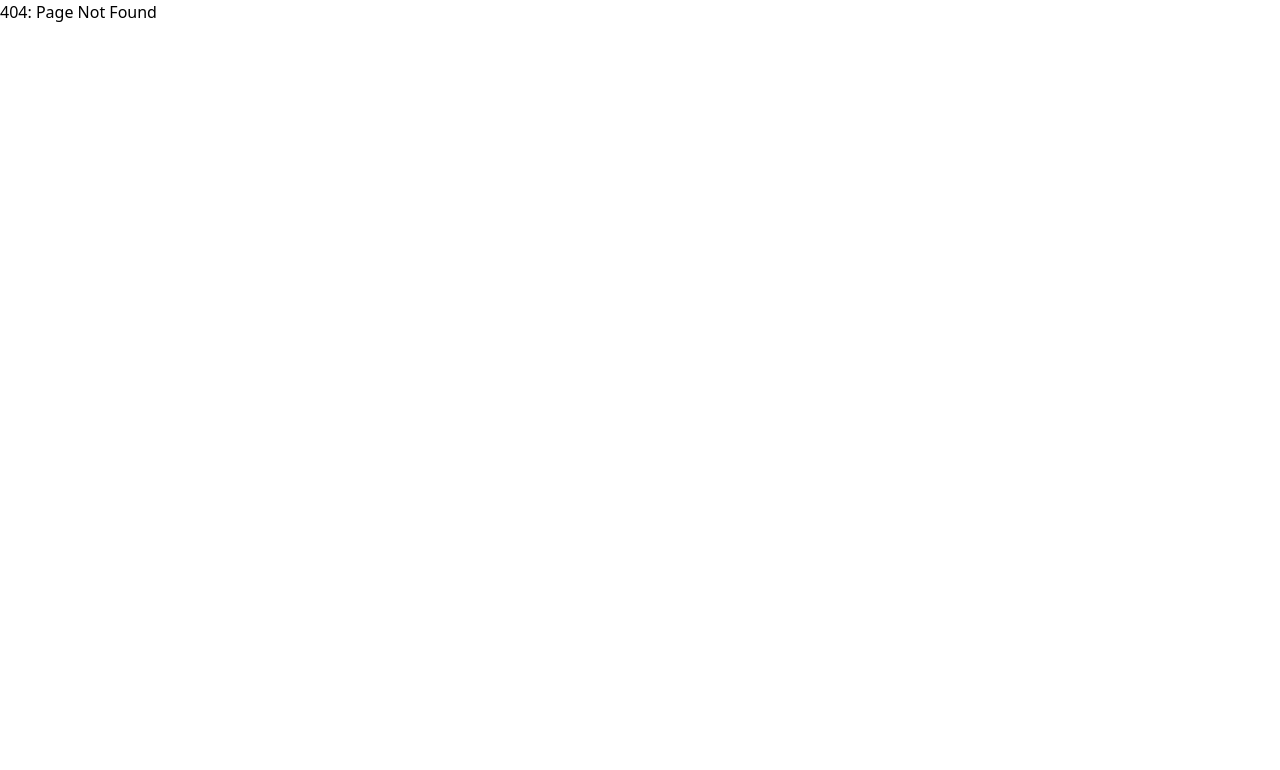
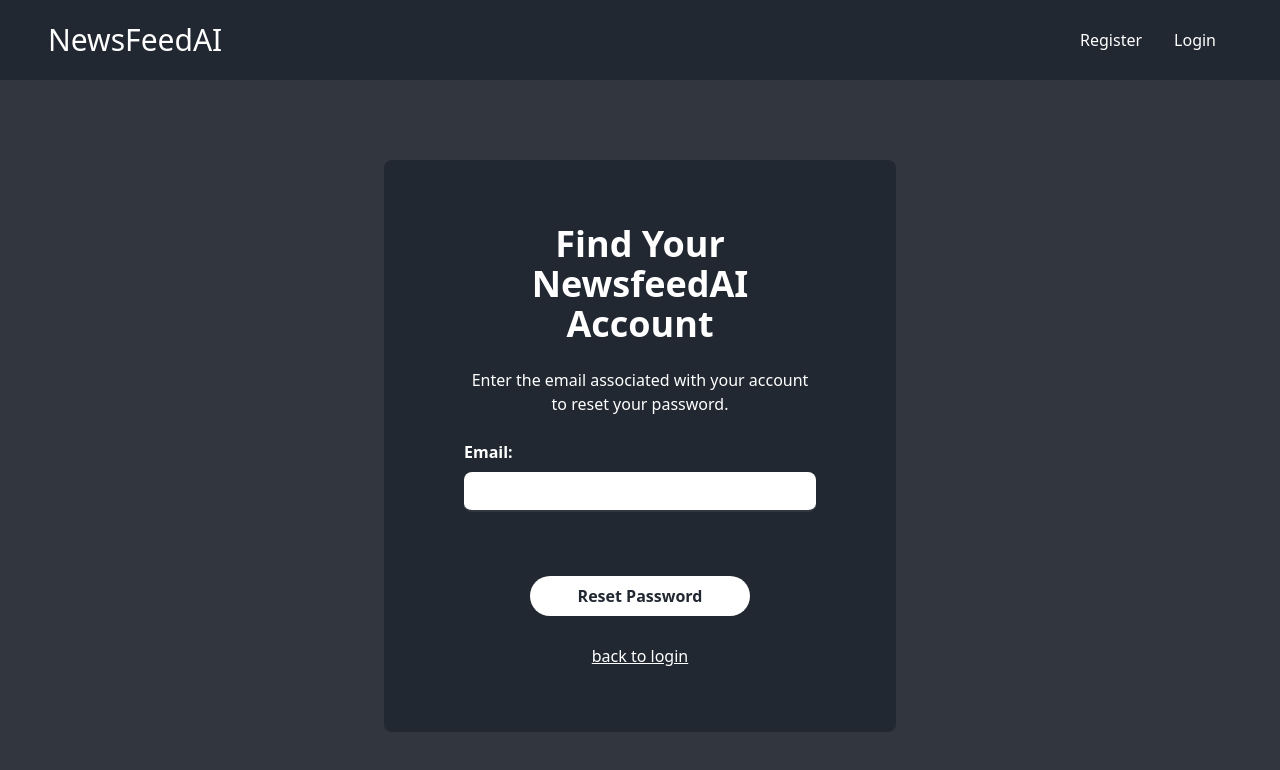
Before and after one commit to osmancanbozali/newsfeedai, a React (Vite) app in the folder frontend/: page /forgot-password in a window 1280 px wide. Before the commit this address had no page. Shown: the top 770 px of the page. Built offline with nearby package versions, Linux system fonts and the light colour scheme; no server answers.

Commit message:
add reset password feature

```diff
--- a/frontend/src/App.jsx
+++ b/frontend/src/App.jsx
@@ -3,6 +3,8 @@
 import LoginPage from "./pages/LoginPage";
 import RegisterPage from "./pages/RegisterPage";
 import VerifyEmailPage from "./pages/VerifyEmailPage";
+import ForgotPasswordPage from "./pages/ForgotPasswordPage";
+import ResetPasswordPage from "./pages/ResetPasswordPage";
 import SettingsPage from "./pages/SettingsPage";
 import FeedPage from "./pages/FeedPage";
 import ProtectedRoute from "./components/ProtectedRoute";
@@ -17,6 +19,8 @@
         <Route path="/feed" element={<ProtectedRoute><FeedPage /></ProtectedRoute>} />
         <Route path="/settings" element={<ProtectedRoute><SettingsPage /></ProtectedRoute>} />
         <Route path="/verify-email" element={<PublicRoute><VerifyEmailPage /></PublicRoute>} />
+        <Route path="/forgot-password" element={<PublicRoute><ForgotPasswordPage /></PublicRoute>} />
+        <Route path="/reset-password" element={<PublicRoute><ResetPasswordPage /></PublicRoute>} />
         <Route path="*" element={<h1>404: Page Not Found</h1>} />
       </Routes>
     </Router>
--- /dev/null
+++ b/frontend/src/pages/ForgotPasswordPage.jsx
@@ -0,0 +1,87 @@
+import { useState } from 'react';
+import { Link } from 'react-router-dom';
+import Header from '../components/Header';
+
+export default function ForgotPasswordPage() {
+    const navList = [
+        { name: "Register", path: "/register" },
+        { name: "Login", path: "/login" },
+    ];
+
+    const [email, setEmail] = useState('');
+    const [errors, setErrors] = useState({});
+    const [success, setSuccess] = useState(false);
+
+    const inputStyle = 'h-10 p-1 rounded-lg border-b-2 mb-4 text-maincolor border-secondarycolor focus:outline-none';
+    const invalidInputStyle = 'h-10 p-1 rounded-lg border-b-2 mb-4 text-maincolor border-red-500 focus:outline-none';
+
+    function validate() {
+        let formErrors = {};
+
+        if (!email) {
+            formErrors.email = 'Email is required';
+        }
+
+        setErrors(formErrors);
+        return Object.keys(formErrors).length === 0;
+    }
+
+    async function handleSumbit(e) {
+        e.preventDefault();
+        console.log(email);
+
+        // Validate form
+        if (validate()) {
+
+            try {
+                const response = await fetch(`${import.meta.env.VITE_API_URL}/auth/forgotPassword`, {
+                    method: "POST",
+                    headers: {
+                        "Content-Type": "application/json",
+                    },
+                    body: JSON.stringify({ email })
+                });
+
+                if (response.ok) {
+                    const result = await response.json();
+                    console.log("Success:", result);
+                    setSuccess(true);
+                } else {
+                    const result = await response.json();
+                    setErrors({ invalid: result.message });
+                    console.log("Error:", result);
+                }
+            } catch (error) {
+                console.error("Error:", error);
+            }
+
+        } else {
+            console.log("Form validation failed");
+        }
+    };
+
+    function handleChange(e) {
+        setEmail(e.target.value);
+    }
+
+    return (<div className='h-screen bg-secondarycolor overflow-y-auto'>
+        <header>
+            <Header navList={navList} />
+        </header>
+        <div className='flex justify-center items-center'>
+            {!success ? <form onSubmit={handleSumbit} className='m-auto w-4/5 md:w-3/5 lg:w-2/5 aspect-square bg-maincolor rounded-lg flex flex-col gap-2 px-10 md:px-20 py-16 mt-20'>
+                <h1 className='text-white text-3xl lg:text-4xl font-bold text-center'>Find Your NewsfeedAI Account</h1>
+                <p className='text-white text-sm lg:text-base text-center my-4'>Enter the email associated with your account to reset your password.</p>
+                <label className='text-white font-bold' htmlFor="">Email:</label>
+                <input className={errors.email ? invalidInputStyle : inputStyle} type="email" name='email' value={email} placeholder={errors.email ? 'Email is required!' : ''} onChange={handleChange} />
+                {errors.invalid && <p className='text-red-500 text-center'>{errors.invalid}</p>}
+                <button type='submit' className='text-maincolor font-bold mx-auto py-2 px-12 mt-10 mb-5 rounded-3xl bg-white active:bg-gray-200'>Reset Password</button>
+                <Link className='underline w-fit mx-auto text-white text-center' to='/login'>back to login</Link>
+            </form> : <div className=' m-auto w-4/5 md:w-3/5 lg:w-2/5 aspect-square bg-maincolor rounded-lg flex flex-col gap-2 px-10 md:px-16 py-12 mt-20'>
+                <h1 className='text-white text-3xl lg:text-4xl font-bold text-center mb-5'>Reset Password Email Has Been Sent!</h1>
+                <p className='text-white text-center'>We’ve sent a reset password email to the address you provided. Please check your inbox (and spam or promotions folder, if necessary) and click on the link to reset your password.</p>
+            </div>}
+        </div>
+    </div>
+    );
+}
--- a/frontend/src/pages/LoginPage.jsx
+++ b/frontend/src/pages/LoginPage.jsx
@@ -89,7 +89,7 @@
                 <input className={errors.password ? invalidInputStyle : inputStyle} type="password" name='password' value={formData.password} placeholder={errors.password ? 'Password is required!' : ''} onChange={handleChange} />
                 {errors.invalid && <p className='text-red-500 text-center'>{errors.invalid}</p>}
                 <button type='submit' className='text-maincolor font-bold mx-auto py-2 px-12 mt-10 mb-5 rounded-3xl bg-white active:bg-gray-200'>Login</button>
-                <Link className='underline w-fit mx-auto mb-1 text-white text-center' to='/'>forgot my password</Link>
+                <Link className='underline w-fit mx-auto mb-1 text-white text-center' to='/forgot-password'>forgot my password</Link>
                 <Link className='underline w-fit mx-auto text-white text-center' to='/register'>i don't have an account</Link>
             </form>
         </div>
--- /dev/null
+++ b/frontend/src/pages/ResetPasswordPage.jsx
@@ -0,0 +1,101 @@
+import { useEffect, useState } from "react";
+import { useSearchParams, useNavigate } from "react-router-dom";
+
+export default function ResetPasswordPage() {
+    const [formData, setFormData] = useState({
+        password: '',
+        confirmPassword: ''
+    });
+    const [errors, setErrors] = useState({});
+    const [success, setSuccess] = useState(false);
+
+    const inputStyle = 'h-10 p-1 rounded-lg border-b-2 mb-4 text-maincolor border-secondarycolor focus:outline-none';
+    const invalidInputStyle = 'h-10 p-1 rounded-lg border-b-2 mb-4 text-maincolor border-red-500 focus:outline-none';
+
+    const [searchParams] = useSearchParams();
+    const token = searchParams.get("token");
+
+    const navigate = useNavigate();
+
+    useEffect(() => {
+        if (!token) {
+            navigate('/login');
+        }
+    }, [token, navigate]);
+
+    function handleChange(e) {
+        setFormData({ ...formData, [e.target.name]: e.target.value });
+    }
+
+    function validate() {
+        let formErrors = {};
+
+        if (!formData.password) {
+            formErrors.password = 'Password is required';
+        }
+
+        if (!formData.confirmPassword) {
+            formErrors.confirmPassword = 'Confirm Password is required';
+        }
+
+        if (formData.password !== formData.confirmPassword) {
+            formErrors.notMatch = 'Passwords do not match';
+        }
+
+        if (formData.password.length < 6 && formData.confirmPassword.length < 6) {
+            formErrors.shortPassword = 'Password must be at least 6 characters long';
+        }
+
+        setErrors(formErrors);
+        return Object.keys(formErrors).length === 0;
+    }
+
+    async function handleSubmit(e) {
+        e.preventDefault();
+        console.log(formData);
+
+        if (validate()) {
+            try {
+                const response = await fetch(`${import.meta.env.VITE_API_URL}/auth/resetPassword?token=${token}`, {
+                    method: "POST",
+                    headers: {
+                        "Content-Type": "application/json",
+                    },
+                    body: JSON.stringify(formData)
+                });
+                if (response.ok) {
+                    const result = await response.json();
+                    console.log("Success:", result);
+                    setSuccess(true);
+                } else {
+                    const result = await response.json();
+                    console.log("Error:", result);
+                }
+            } catch (error) {
+                console.error("Error:", error);
+            }
+        }
+        else {
+            console.log("Form validation failed");
+        }
+    }
+
+    return (
+        <div className='h-screen bg-secondarycolor overflow-y-auto flex'>
+            {!success ? <form onSubmit={handleSubmit} className='m-auto w-4/5 md:w-3/5 lg:w-2/5 aspect-square bg-maincolor rounded-lg flex flex-col gap-2 px-10 md:px-20 py-16 mt-20 justify-center'>
+                <h1 className='text-white text-3xl lg:text-4xl font-bold text-center mb-8'>Reset Your Password</h1>
+                <label className='text-white' htmlFor="">New Password:</label>
+                <input onChange={handleChange} className={errors.password ? invalidInputStyle : inputStyle} type="password" name='password' value={formData.password} placeholder={errors.password ? errors.password : ''} />
+                <label className='text-white' htmlFor="">Confirm New Password:</label>
+                <input onChange={handleChange} className={errors.confirmPassword ? invalidInputStyle : inputStyle} type="password" name='confirmPassword' value={formData.confirmPassword} placeholder={errors.confirmPassword ? errors.confirmPassword : ''} />
+                {errors.notMatch && !errors.password && !errors.confirmPassword && <p className='text-red-500 text-center'>{errors.notMatch}</p>}
+                {errors.shortPassword && <p className='text-red-500 text-center'>{errors.shortPassword}</p>}
+                <button className='text-maincolor font-bold mx-auto py-2 px-12 mt-10 mb-5 rounded-3xl bg-white active:bg-gray-200' type='submit'>Reset Password</button>
+            </form> : <div className=' m-auto w-4/5 md:w-3/5 lg:w-2/5 aspect-square bg-maincolor rounded-lg flex flex-col gap-2 px-10 md:px-16 py-12 mt-20'>
+                <h1 className='text-white text-3xl lg:text-4xl font-bold text-center mb-5'>Your Password Has Been Changed Successfully!</h1>
+                <p className='text-white text-center'>Now you can login to your account using your new password.</p>
+                <button className='text-maincolor font-bold mx-auto py-2 px-12 mt-10 mb-5 rounded-3xl bg-white active:bg-gray-200' onClick={() => navigate('/login')}>Go Back To Login</button>
+            </div>}
+        </div>
+    );
+};
```
Also changed, not shown: 2 other files (tests, documents, lock files or other folders).
